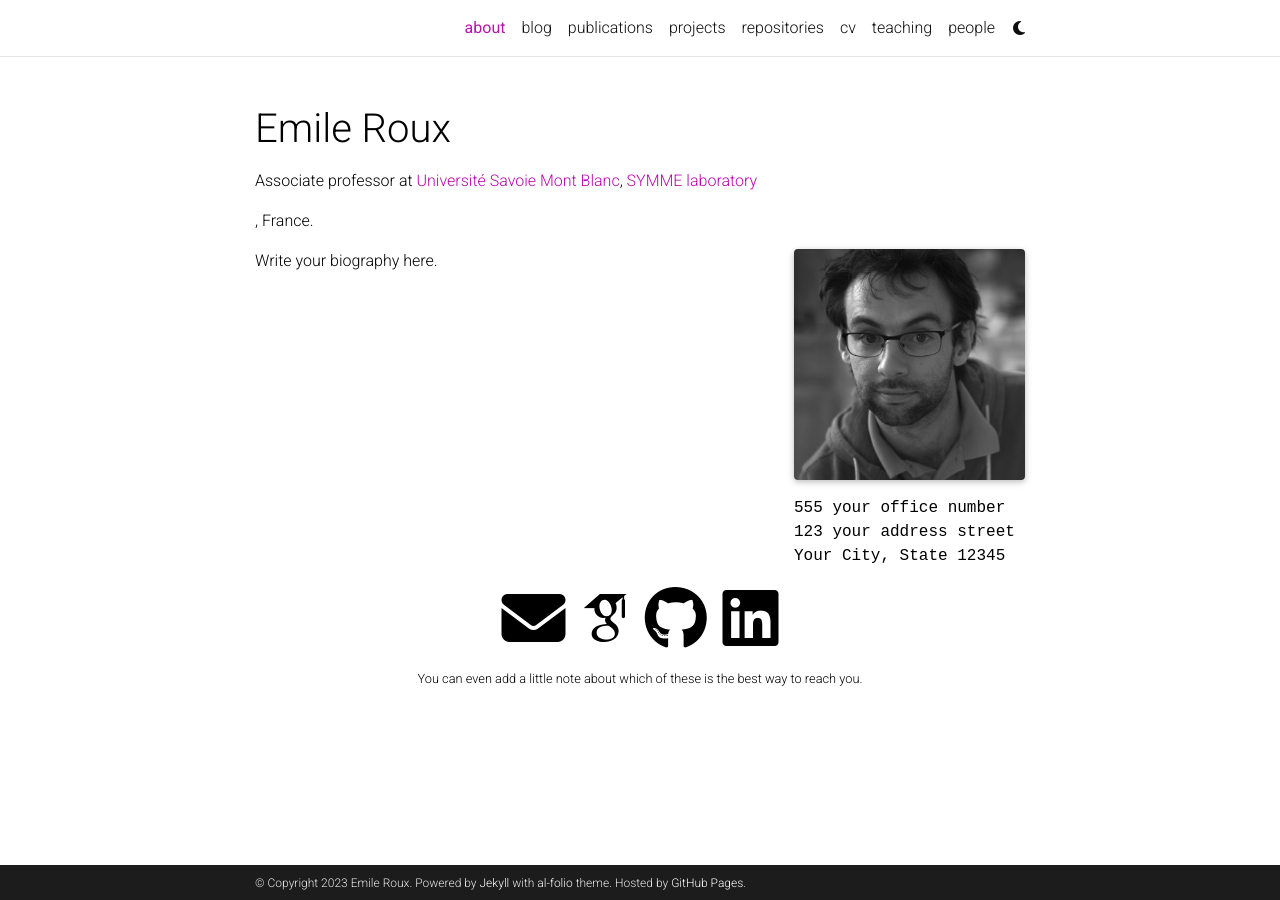
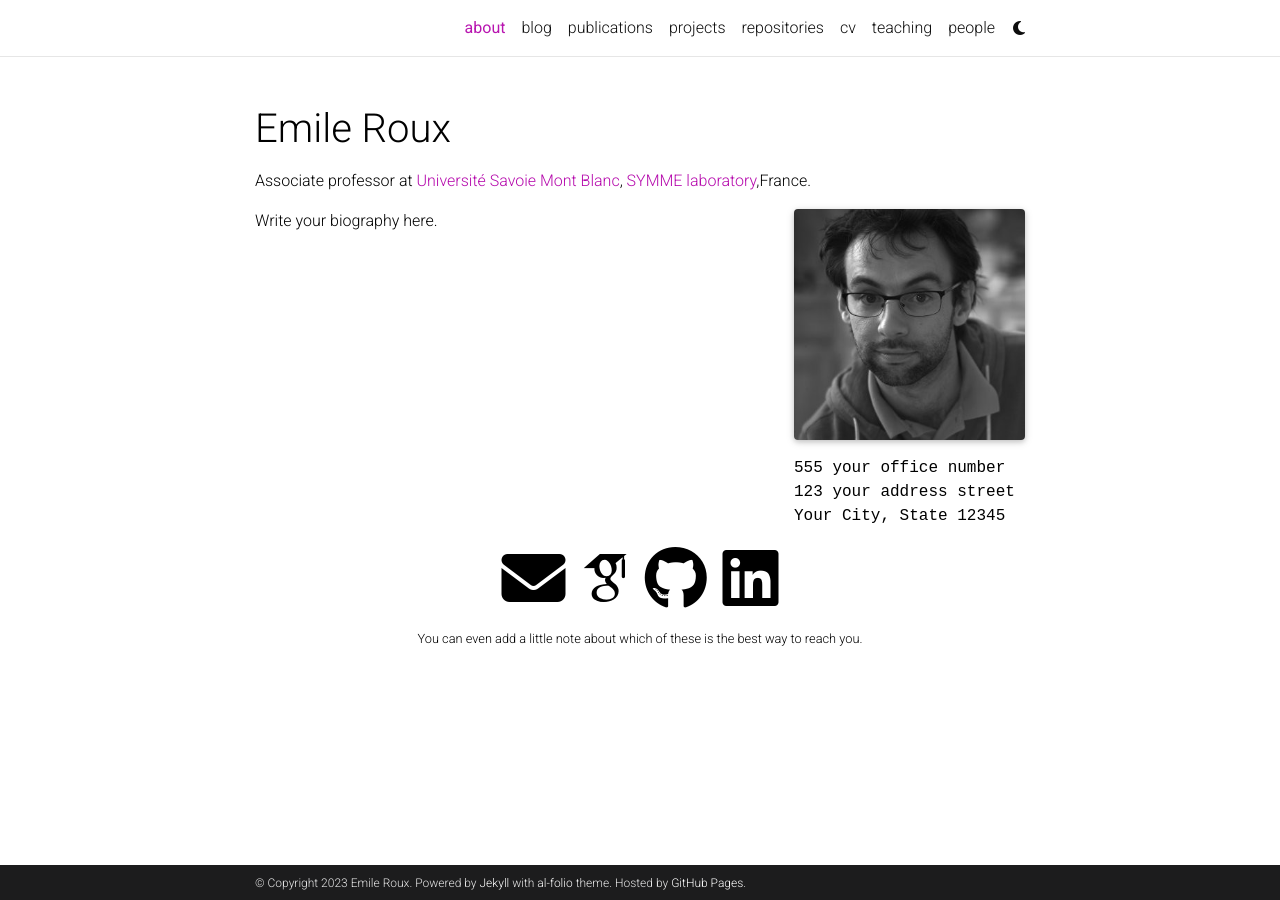
Before and after one commit to EmileRouxSMB/EmileRouxSMB.github.io, a Jekyll site: the page built from _pages/about.md, in a window 1280 px wide. Built offline with Jekyll 4.4.1, drawn with Linux system fonts in a browser that asks for light colours; full-size pictures stand in for the smaller copies a plugin makes; some web fonts are replaced; comment, search, counter and statistics services are not loaded; a style sheet for code colours, icons or effects is not loaded.

```diff
--- a/_pages/about.md
+++ b/_pages/about.md
@@ -3,7 +3,7 @@ layout: about
 title: about
 permalink: /
 subtitle:
- <p>Associate professor at <a href='https://www.univ-smb.fr/'> Université Savoie Mont Blanc</a>, <a href='https://www.univ-smb.fr/symme/'>SYMME laboratory</a> </p>, France.
+ <p>Associate professor at <a href='https://www.univ-smb.fr/'> Université Savoie Mont Blanc</a>, <a href='https://www.univ-smb.fr/symme/'>SYMME laboratory</a>,France.</p>
 
 profile:
   align: right
```
